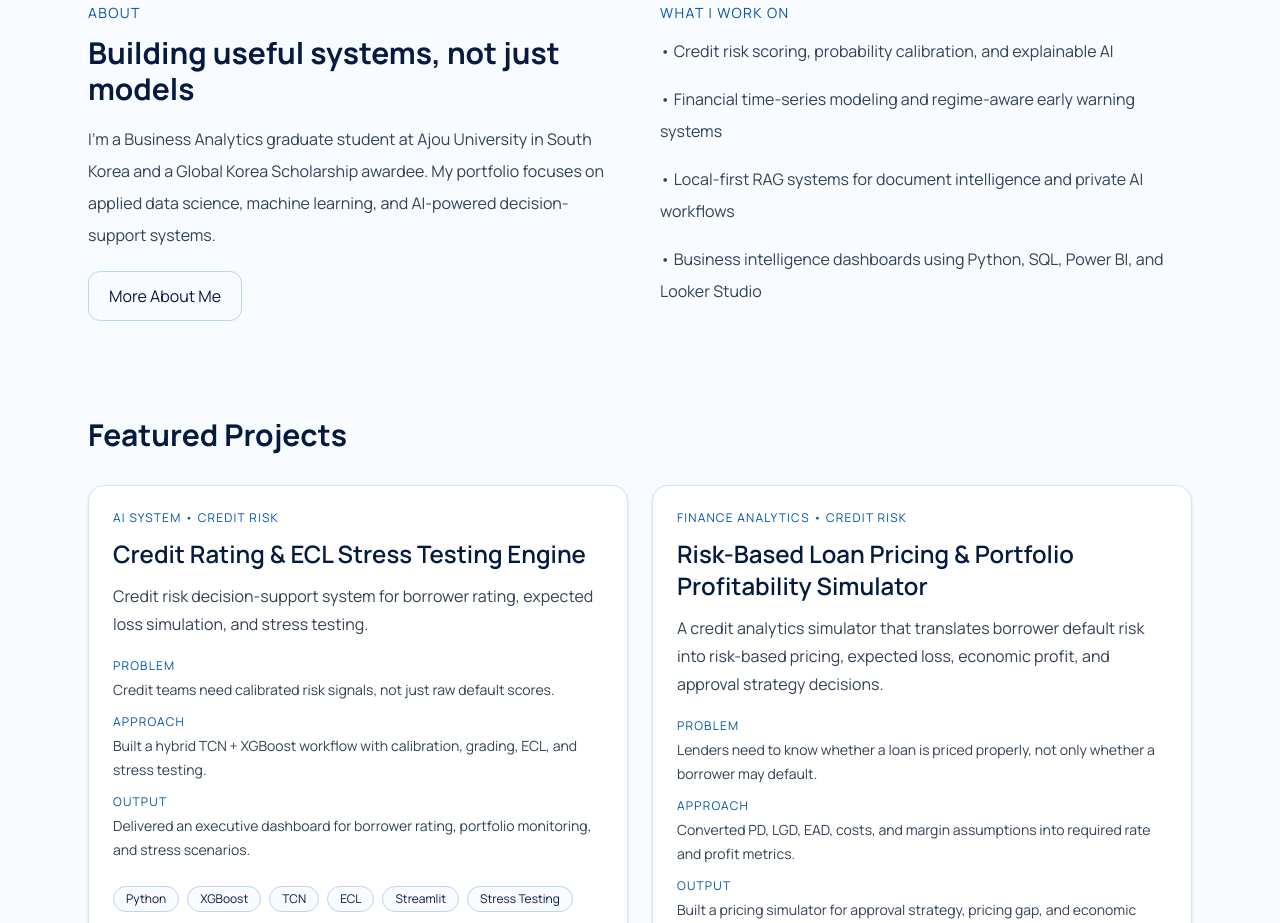
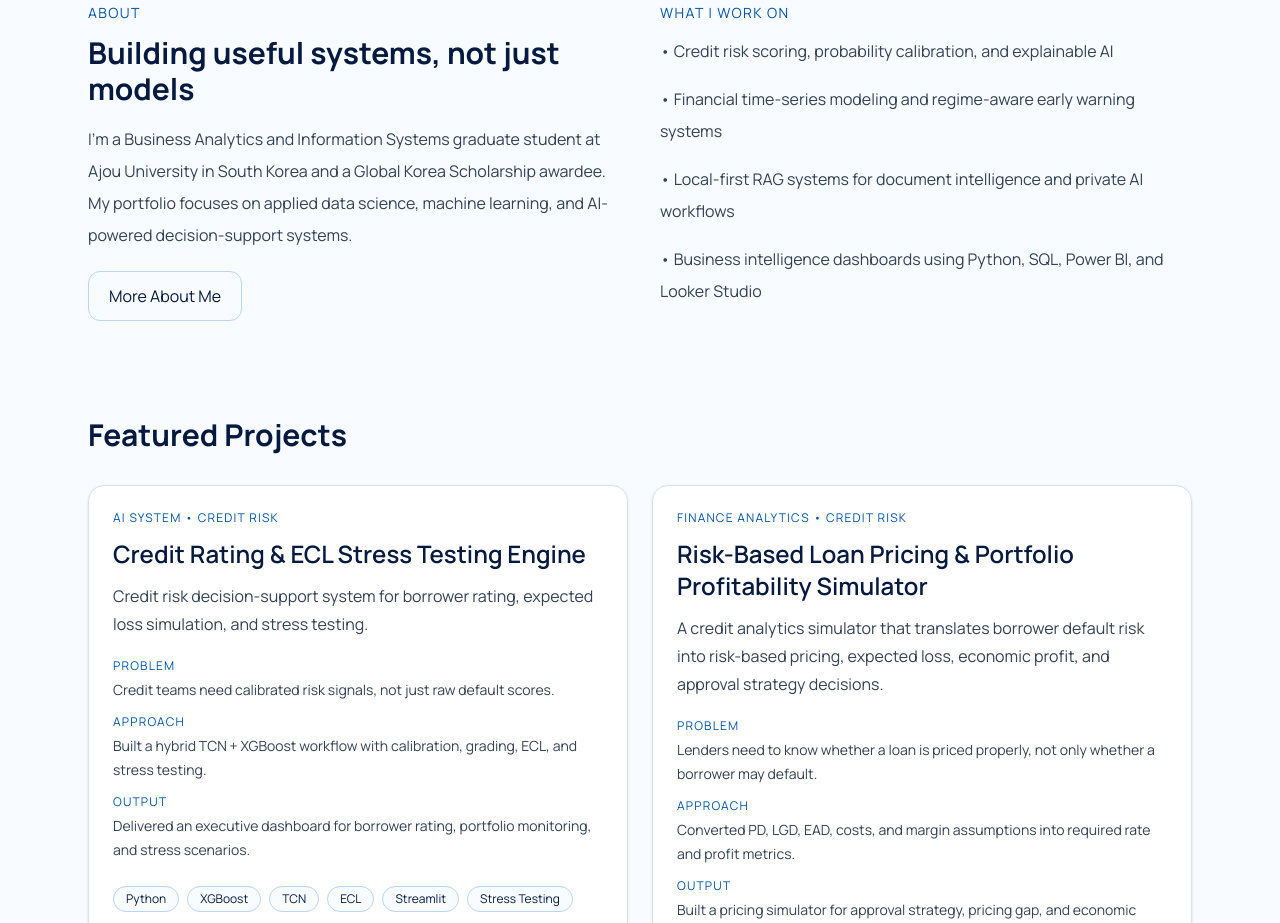
Before and after one commit to heyitzrizki/rizki-portfolio, a Next.js app: page / in a window 1280 px wide. Shown: the part 800-1723 px from the top of the page. Built offline with nearby package versions, Linux system fonts and the light colour scheme.

Commit message:
update focus

```diff
--- a/components/AboutFocus.js
+++ b/components/AboutFocus.js
@@ -14,7 +14,7 @@ export default function AboutFocus() {
           </h2>
 
           <p className="text-[#334155] leading-8 mb-5">
-            I’m a Business Analytics graduate student at Ajou University in
+            I’m a Business Analytics and Information Systems graduate student at Ajou University in
             South Korea and a Global Korea Scholarship awardee. My portfolio
             focuses on applied data science, machine learning, and AI-powered
             decision-support systems.
```
